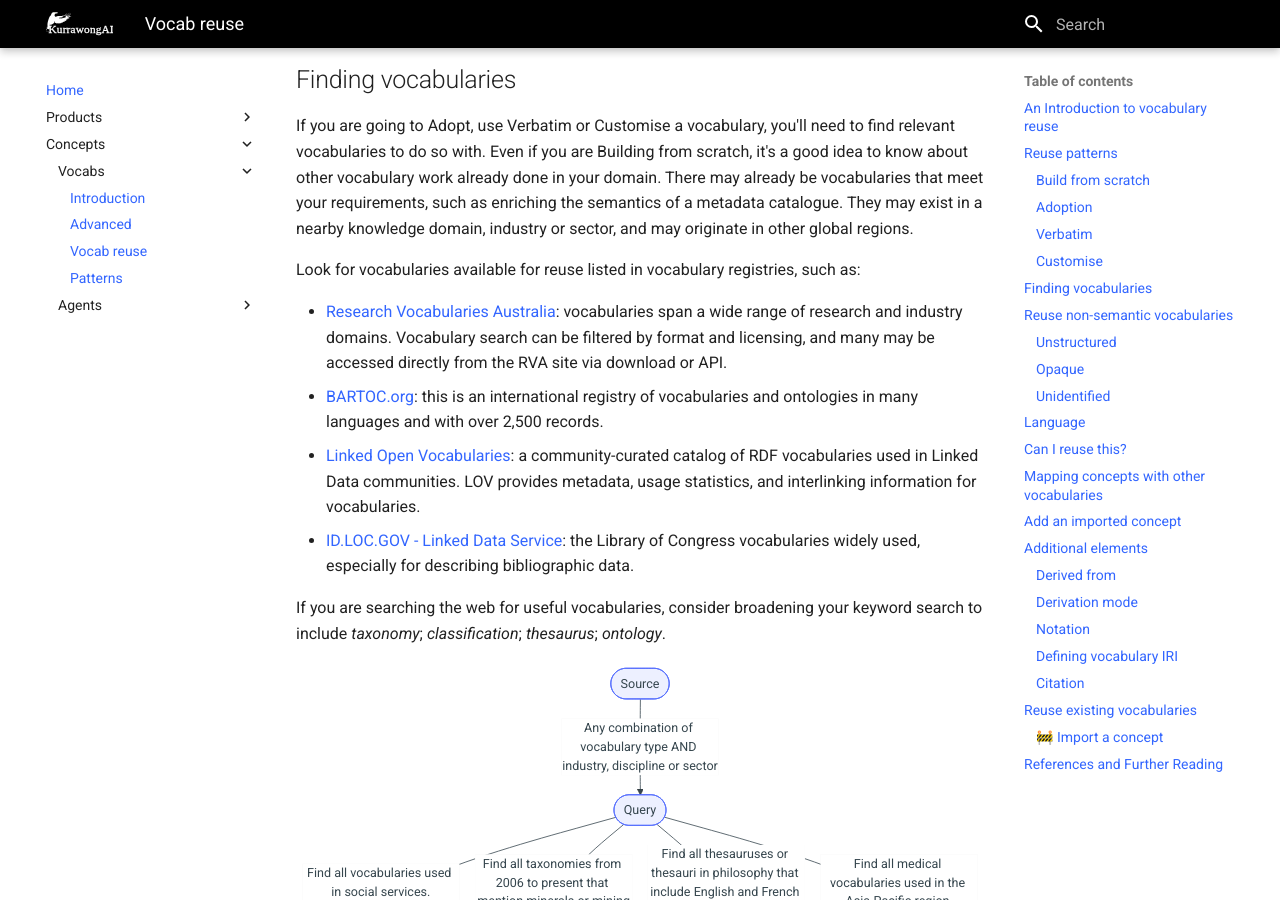
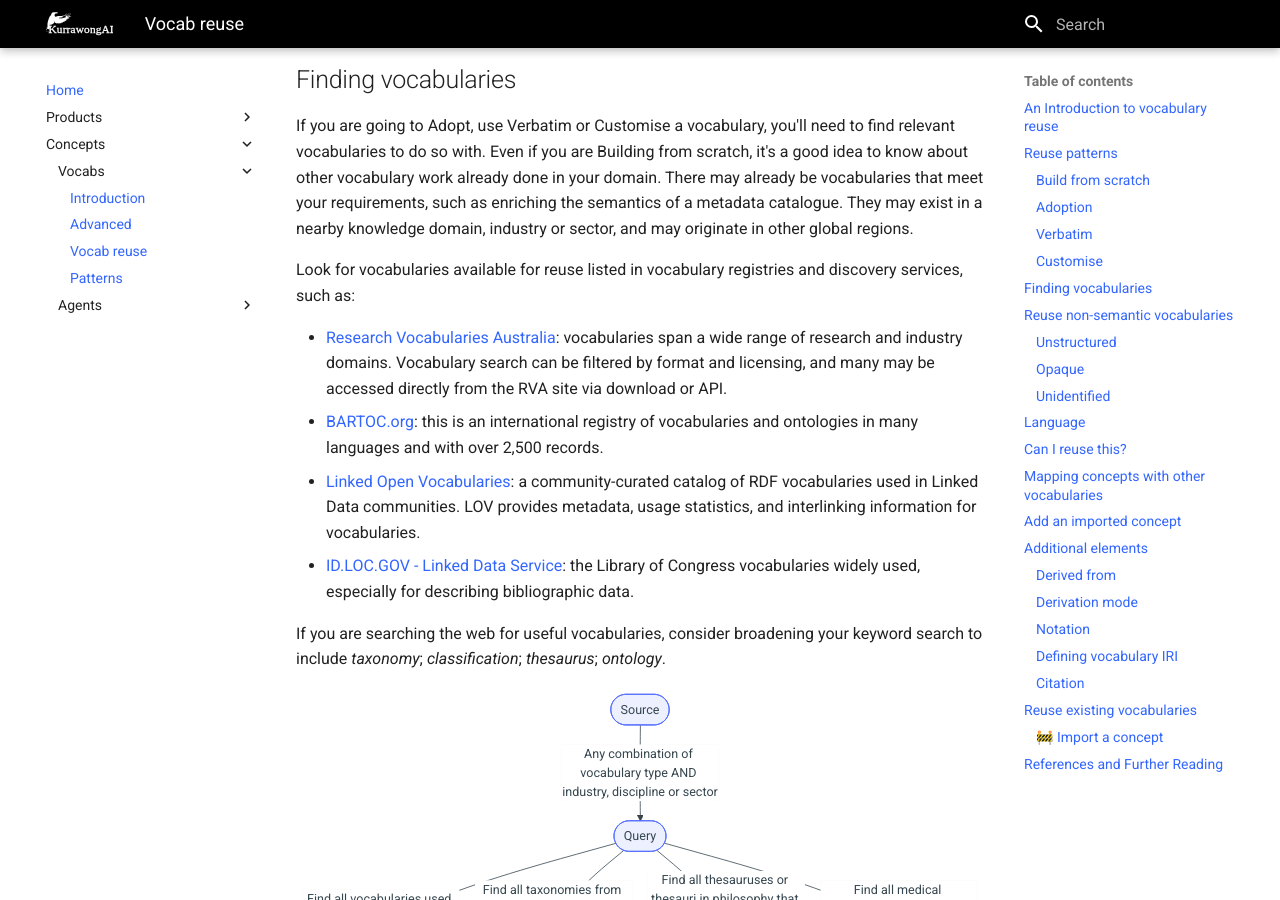
Before and after one commit to Kurrawong/docs, an MkDocs documentation site: the page built from docs/concepts/vocabs/vocab-reuse.md, in a window 1280 px wide and 900 px high, scrolled down 2584 px. Built offline with MkDocs 1.6.1 and Material for MkDocs 9.7.7, drawn with Linux system fonts in a browser that asks for light colours.

Commit message:
Update vocab-reuse.md

```diff
--- a/docs/concepts/vocabs/vocab-reuse.md
+++ b/docs/concepts/vocabs/vocab-reuse.md
@@ -82,7 +82,8 @@ You may make minor changes to published vocabularies to meet local requirements.
 
 If you are going to Adopt, use Verbatim or Customise a vocabulary, you'll need to find relevant vocabularies to do so with. Even if you are Building from scratch, it's a good idea to know about other vocabulary work already done in your domain. There may already be vocabularies that meet your requirements, such as enriching the semantics of a metadata catalogue. They may exist in a nearby knowledge domain, industry or sector, and may originate in other global regions.
 
-Look for vocabularies available for reuse listed in vocabulary registries, such as:
+Look for vocabularies available for reuse listed in vocabulary registries and discovery services, such as:
+
 
 - [Research Vocabularies Australia](https://vocabs.ardc.edu.au): vocabularies span a wide range of research and industry domains. Vocabulary search can be filtered by format and licensing, and many may be accessed directly from the RVA site via download or API.
 - [BARTOC.org](https://bartoc.org): this is an international registry of vocabularies and ontologies in many languages and with over 2,500 records.
```
